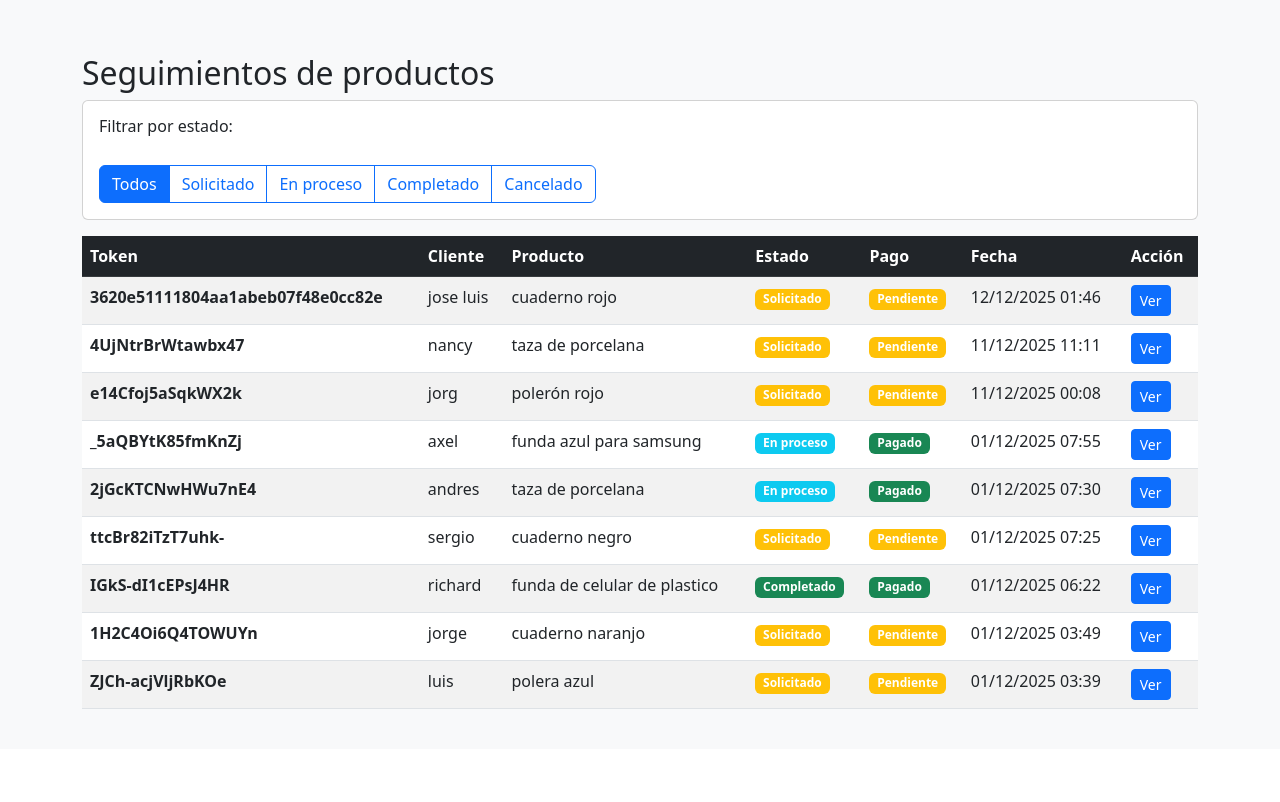
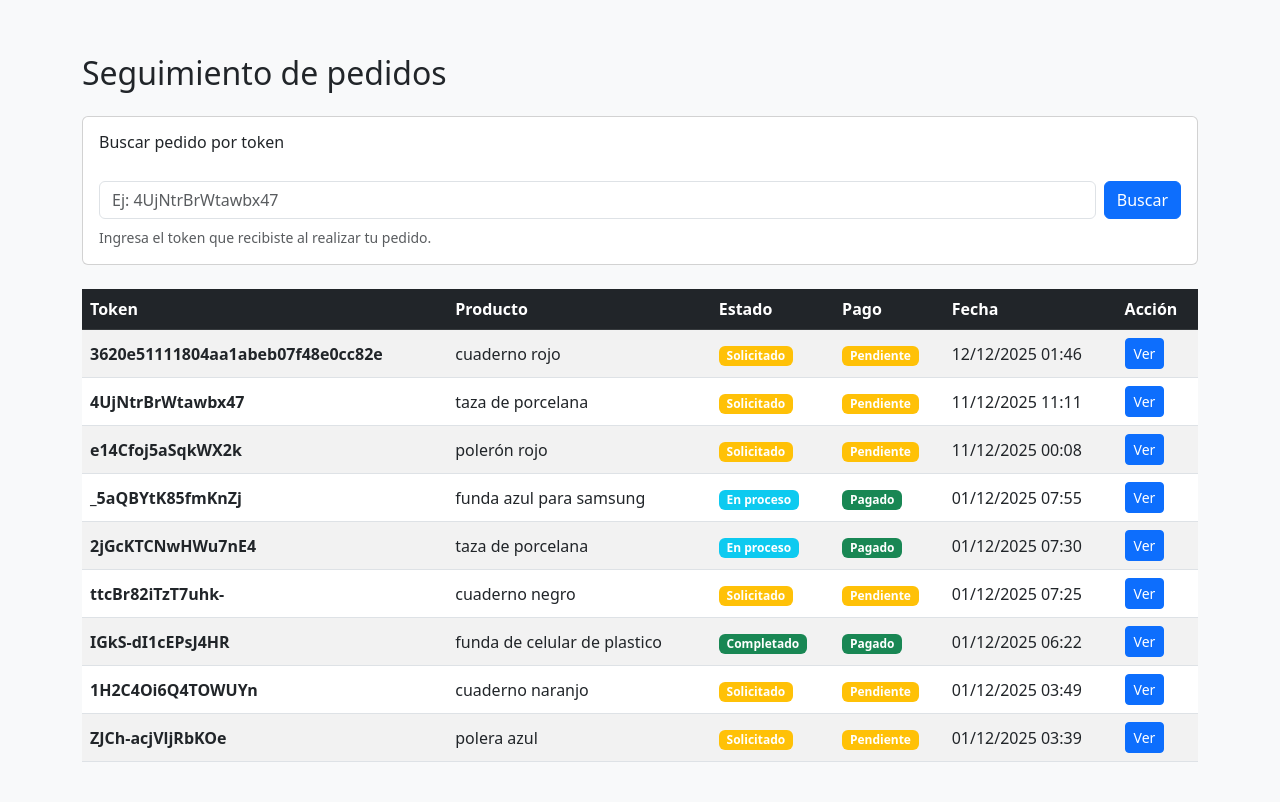
Before and after one commit to Luis-crts/django-store, a Django app: page /seguimientos/ in a window 1280 px wide. Shown: the part 78-880 px from the top of the page. Before the commit the page ends 787 px from the top, so only its background shows below. Run offline with Django 5.2, Linux system fonts and the light colour scheme; data comes from the database, SQL or seed files in the repository.

Commit message:
paginacion solo para admins

```diff
--- a/templates/listar_seguimientos.html
+++ b/templates/listar_seguimientos.html
@@ -3,7 +3,7 @@
 <html lang="es">
 <head>
     <meta charset="UTF-8">
-    <title>Seguimientos de productos</title>
+    <title>Seguimiento de pedidos</title>
     <link href="https://cdn.jsdelivr.net/npm/bootstrap@5.3.0/dist/css/bootstrap.min.css" rel="stylesheet">
     <link rel="stylesheet" href="{% static 'css/styles.css' %}">
 </head>
@@ -16,28 +16,65 @@
 </div>
 
 <div class="container py-4">
-    <h2>Seguimientos de productos</h2>
+    <h2 class="mb-4">Seguimiento de pedidos</h2>
 
-    <!-- Filtros por estado -->
+    <!-- CLIENTE: buscar por token -->
+    {% if not es_admin %}
+    <div class="card mb-4">
+        <div class="card-body">
+            <h5 class="card-title">Buscar pedido por token</h5>
+            <form method="get" class="d-flex gap-2">
+                <input
+                    type="text"
+                    name="token"
+                    class="form-control"
+                    placeholder="Ej: 4UjNtrBrWtawbx47"
+                    value="{{ token|default:'' }}"
+                    required
+                >
+                <button type="submit" class="btn btn-primary">
+                    Buscar
+                </button>
+            </form>
+            <small class="text-muted d-block mt-2">
+                Ingresa el token que recibiste al realizar tu pedido.
+            </small>
+        </div>
+    </div>
+    {% endif %}
+
+    <!-- ADMIN filtros -->
+    {% if es_admin %}
     <div class="card mb-3">
         <div class="card-body">
             <h5>Filtrar por estado:</h5>
-            <div class="btn-group" role="group">
-                <a href="{% url 'listar_seguimientos' %}" class="btn btn-outline-primary {% if not estado_filtro %}active{% endif %}">Todos</a>
+            <div class="btn-group flex-wrap" role="group">
+                <a href="{% url 'listar_seguimientos' %}"
+                   class="btn btn-outline-primary {% if not estado_filtro %}active{% endif %}">
+                    Todos
+                </a>
                 {% for valor, etiqueta in estados %}
-                    <a href="?estado={{ valor }}" class="btn btn-outline-primary {% if estado_filtro == valor %}active{% endif %}">{{ etiqueta }}</a>
+                    <a href="?estado={{ valor }}"
+                       class="btn btn-outline-primary {% if estado_filtro == valor %}active{% endif %}">
+                        {{ etiqueta }}
+                    </a>
                 {% endfor %}
             </div>
         </div>
     </div>
+    {% endif %}
 
-    <!-- Tabla de pedidos -->
+    <!-- TABLA DE PEDIDOS -->
     <div class="table-responsive">
-        <table class="table table-striped table-hover">
+        <table class="table table-striped table-hover align-middle">
             <thead class="table-dark">
                 <tr>
                     <th>Token</th>
+
+                    {% if es_admin %}
                     <th>Cliente</th>
+                    {% endif %}
+
                     <th>Producto</th>
                     <th>Estado</th>
                     <th>Pago</th>
@@ -49,8 +86,19 @@
                 {% for orden in ordenes %}
                 <tr>
                     <td><strong>{{ orden.token }}</strong></td>
+
+                    {% if es_admin %}
                     <td>{{ orden.cliente_nombre }}</td>
-                        <td>{% if orden.producto_referencia %}{{ orden.producto_referencia.nombre }}{% else %}—{% endif %}</td>
+                    {% endif %}
+
+                    <td>
+                        {% if orden.producto_referencia %}
+                            {{ orden.producto_referencia.nombre }}
+                        {% else %}
+                            —
+                        {% endif %}
+                    </td>
+
                     <td>
                         <span class="badge
                             {% if orden.estado == 'solicitado' %}bg-warning{% endif %}
@@ -61,35 +109,52 @@
                             {{ orden.get_estado_display }}
                         </span>
                     </td>
+
                     <td>
-                            <span class="badge {% if orden.estado_pago == 'pagado' %}bg-success{% else %}bg-warning{% endif %}">
+                        <span class="badge
+                            {% if orden.estado_pago == 'pagado' %}bg-success{% else %}bg-warning{% endif %}
+                        ">
                             {{ orden.get_estado_pago_display }}
                         </span>
                     </td>
+
                     <td>{{ orden.creado|date:"d/m/Y H:i" }}</td>
+
                     <td>
-                            <a href="{% url 'seguimiento_pedido' orden.token %}" class="btn btn-sm btn-primary">Ver</a>
+                        <a href="{% url 'seguimiento_pedido' orden.token %}"
+                           class="btn btn-sm btn-primary">
+                            Ver
+                        </a>
                     </td>
                 </tr>
                 {% empty %}
                 <tr>
-                        <td colspan="7" class="text-center text-muted">No hay pedidos disponibles.</td>
+                    <td colspan="{% if es_admin %}7{% else %}6{% endif %}"
+                        class="text-center text-muted">
+                        No hay pedidos para mostrar.
+                    </td>
                 </tr>
                 {% endfor %}
             </tbody>
         </table>
     </div>
 
-    <!-- Paginación -->
-    {% if ordenes.has_other_pages %}
+    <!-- PAGINACIÓN (solo admin) -->
+    {% if es_admin and ordenes.has_other_pages %}
     <nav aria-label="Paginación" class="mt-4">
         <ul class="pagination justify-content-center">
             {% if ordenes.has_previous %}
             <li class="page-item">
-                        <a class="page-link" href="?page=1{% if estado_filtro %}&estado={{ estado_filtro }}{% endif %}">« Primera</a>
+                <a class="page-link"
+                   href="?page=1{% if estado_filtro %}&estado={{ estado_filtro }}{% endif %}">
+                    « Primera
+                </a>
             </li>
             <li class="page-item">
-                        <a class="page-link" href="?page={{ ordenes.previous_page_number }}{% if estado_filtro %}&estado={{ estado_filtro }}{% endif %}">‹ Anterior</a>
+                <a class="page-link"
+                   href="?page={{ ordenes.previous_page_number }}{% if estado_filtro %}&estado={{ estado_filtro }}{% endif %}">
+                    ‹ Anterior
+                </a>
             </li>
             {% endif %}
 
@@ -100,17 +165,26 @@
                 </li>
                 {% else %}
                 <li class="page-item">
-                            <a class="page-link" href="?page={{ num }}{% if estado_filtro %}&estado={{ estado_filtro }}{% endif %}">{{ num }}</a>
+                    <a class="page-link"
+                       href="?page={{ num }}{% if estado_filtro %}&estado={{ estado_filtro }}{% endif %}">
+                        {{ num }}
+                    </a>
                 </li>
                 {% endif %}
             {% endfor %}
 
             {% if ordenes.has_next %}
             <li class="page-item">
-                        <a class="page-link" href="?page={{ ordenes.next_page_number }}{% if estado_filtro %}&estado={{ estado_filtro }}{% endif %}">Siguiente ›</a>
+                <a class="page-link"
+                   href="?page={{ ordenes.next_page_number }}{% if estado_filtro %}&estado={{ estado_filtro }}{% endif %}">
+                    Siguiente ›
+                </a>
             </li>
             <li class="page-item">
-                        <a class="page-link" href="?page={{ ordenes.paginator.num_pages }}{% if estado_filtro %}&estado={{ estado_filtro }}{% endif %}">Última »</a>
+                <a class="page-link"
+                   href="?page={{ ordenes.paginator.num_pages }}{% if estado_filtro %}&estado={{ estado_filtro }}{% endif %}">
+                    Última »
+                </a>
             </li>
             {% endif %}
         </ul>
```
Lines whose indentation alone changed are shown as unchanged.
